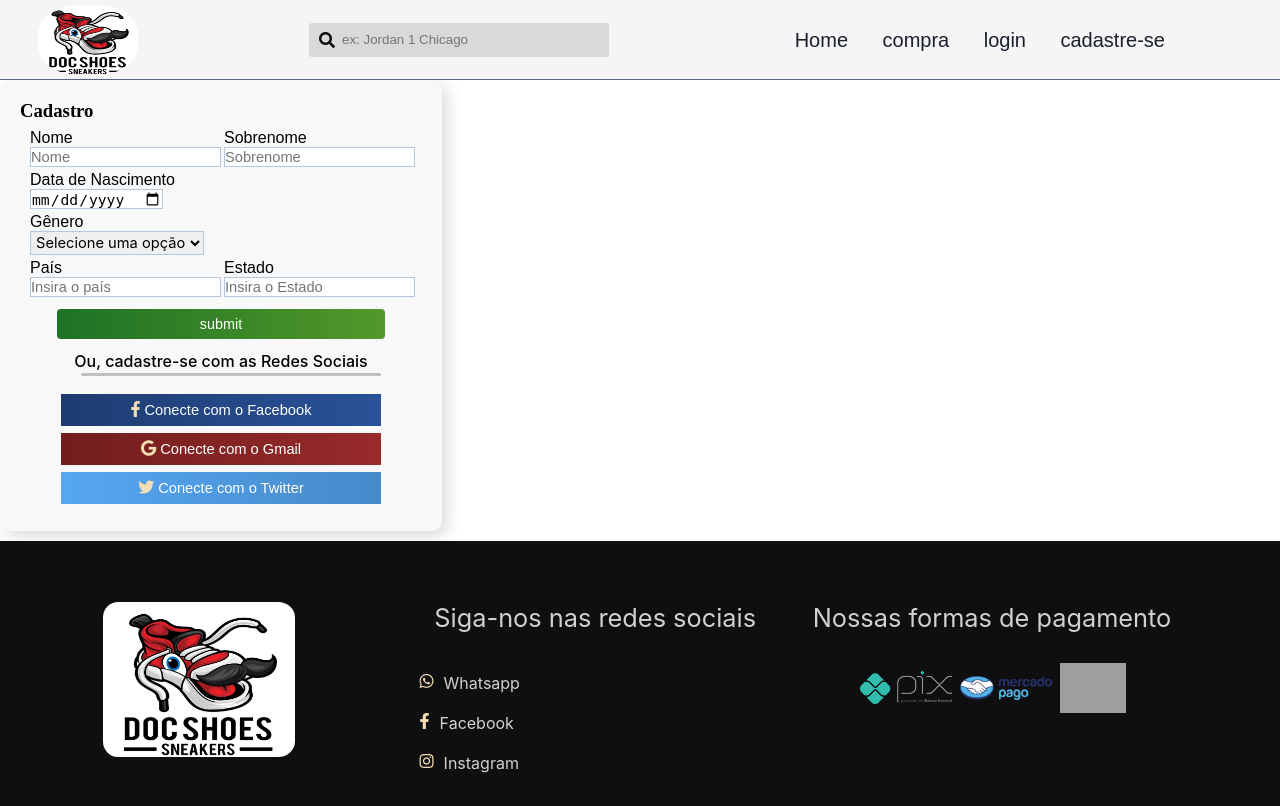
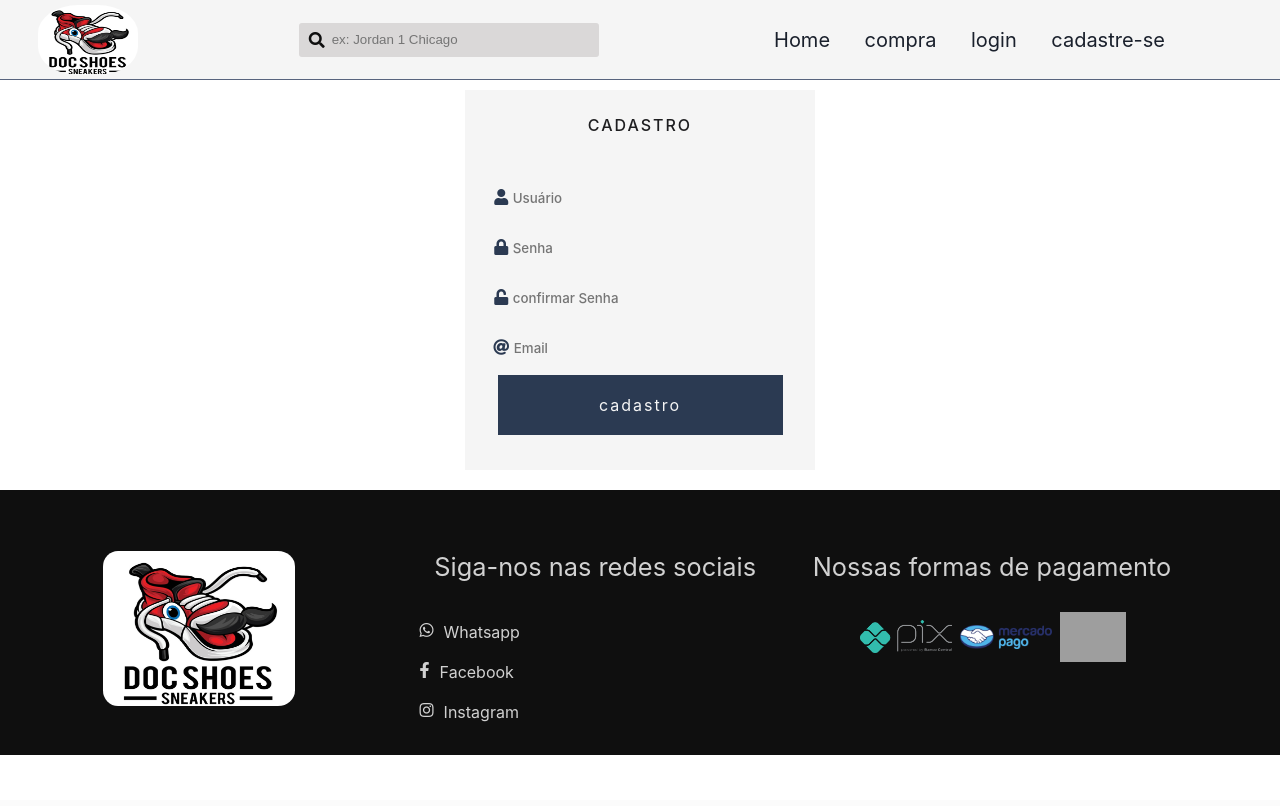
Before and after one commit to quilantera/TrabalhoappWeb, a Flask app: page /cadastro in a window 1280 px wide. After the commit the page ends 755 px from the top, so only its background shows below. Run offline with Flask 2, Linux system fonts and the light colour scheme; grey boxes are pictures that could not be loaded.

Commit message:
BD criado e tela de cadastro/login (ainda nao funcionando)

```diff
--- a/app/controllers/default.py
+++ b/app/controllers/default.py
@@ -1,18 +1,23 @@
 from app import app
 from flask import Flask, render_template, request
+
 @app.route('/index')
 @app.route('/')
 def index():
     return render_template('index.html')
 
-@app.route('/cadastro')
+@app.route('/cadastro', methods = ['GET', 'POST'])
 def cadastro():
     return render_template('cadastro.html')
-@app.route('/result', methods = ['POST', 'GET'])
+@app.route('/result')
 def result():
-    if request.method == 'POST':
-        result = request.form
+
+
     return render_template ('result.html', result = result )
+
+@app.route('/login')
+def login():
+    return render_template('login.html')
 
 @app.route('/produtos')
 def produtos():
--- /dev/null
+++ b/app/db.py
@@ -0,0 +1,3 @@
+from flask_sqlalchemy import SQLAlchemy
+
+db= SQLAlchemy()
--- /dev/null
+++ b/app/ma.py
@@ -0,0 +1,3 @@
+from flask_marshmallow import Marshmallow
+
+ma = Marshmallow()
--- /dev/null
+++ b/app/static/css/login.css
@@ -0,0 +1,64 @@
+section{
+align-items: center;
+justify-content: center;
+display:flex;
+}
+
+
+.div-login{
+    margin:10px;
+    padding:25px;
+    background-color:whitesmoke;
+    text-align: center;
+    width:350px;
+}
+.div-login h1{
+    font-size: 12pt;
+    letter-spacing:2px;
+    font-weight: 500;
+    font-family:-apple-system, BlinkMacSystemFont, 'Segoe UI', Roboto, Oxygen, Ubuntu, Cantarell, 'Open Sans', 'Helvetica Neue', sans-serif;
+    color:rgb(30, 30, 32);
+    text-overflow: initial;
+}
+.form-login{
+    margin-top:40px;
+    margin-bottom: 10px;
+}
+.space-input i{
+    color:rgb(43, 58, 82) ;
+}
+.input-text{
+    height: 40px;
+    width: 90%;
+    background:none;
+    border:none;
+    font-family: -apple-system, BlinkMacSystemFont, 'Segoe UI', Roboto, Oxygen, Ubuntu, Cantarell, 'Open Sans', 'Helvetica Neue', sans-serif;
+    font-weight: 500;
+    color:rgb(12, 12, 12);
+    margin-top:3px;
+    margin-bottom: 10px;
+
+}
+.space-input{
+height: 40px;
+width: 90%;
+background:none;
+border:none;
+font-family: -apple-system, BlinkMacSystemFont, 'Segoe UI', Roboto, Oxygen, Ubuntu, Cantarell, 'Open Sans', 'Helvetica Neue', sans-serif;
+font-weight: 400;
+color:rgb(110, 109, 107);
+margin-top:3px;
+margin-bottom: 10px;
+}
+.input-submit{
+    font-size: 12pt;
+    font-weight: 400;
+    letter-spacing:2px;
+    font-family:-apple-system, BlinkMacSystemFont, 'Segoe UI', Roboto, Oxygen, Ubuntu, Cantarell, 'Open Sans', 'Helvetica Neue', sans-serif;
+    color:whitesmoke;
+    background:rgb(43, 58, 82) ;
+    text-overflow: initial;
+    width: 95%;
+    height: 60px;
+    border:none;
+}
--- a/app/static/css/style.css
+++ b/app/static/css/style.css
@@ -183,133 +183,7 @@ border-radius: 4px;
     font-family: "Poppins", sans-serif;
     font-weight: 400;
 }
-/*section h1{
-    text-align: center;
-    font-family: "Poppins", sans-serif;
-    font-weight: 700;
-    font-size:23pt;
-    margin:0;
-    position: relative;
-}
-section h1::before{
-    content:"";
-    position:absolute;
-    height: 3px;
-    width: 340px;
-    bottom: -5px;
-    left: 17px;
-    border-radius:10px;
-    background-color:silver;
-}*/
-.formulario > div{
-margin:2px;
-display: flex;
-}
-.campoForm{
-margin-left:3px;
-}
-.boxTexto{
-    font-size: 11pt;
-    height: 20px;
-    border-style: solid;
-    border-width: 1px;
-    border-color:rgb(181, 200, 219);
-}
-.combobox{
-    font-size: 11pt;
-    font-family: -apple-system, BlinkMacSystemFont, 'Segoe UI', Roboto, Oxygen, Ubuntu, Cantarell, 'Open Sans', 'Helvetica Neue', sans-serif;
-    font-weight: 400;
-    padding:1px;
-    border-style: solid;
-    border-width: 1px;
-    border-color:rgb(181, 200, 219);
-}
-p{
-margin:0;
-padding:0;
-}
-#formenviar{
-    display: flex;
-    justify-content: center;
-}
-#enviar{
-    margin-top: 0.5rem;
-    padding:0.2rem;
-    background: linear-gradient(to right,#1e7225,#52982a);
-    font-size: 0.9rem;
-    font-weight: 500;
-    width: 20.5rem;
-    height: 30px;
-    color:white;
-    border-radius: 4px;
-    border-style:none;
-    font-family: inherit;
-    cursor:pointer;
-    border-width:2px;
-    transition: all .2s ease-in-out;
-    transform-origin: left;
-}
-#enviar:hover{
-    letter-spacing: 1px;
 
-}
-a{
-    color:white;
-    font-family:"Poppins", sans-serif;
-    text-decoration: none;
-    font-size:11pt;
-    padding: 0;
-    margin:0;
-}
-#face{
-    padding:7px;
-    margin-bottom:7px;
-    text-align: center;
-    background: linear-gradient(to right,#1e3c72,#2a5298);
-
-}
-
-#gmail{
-    padding:7px;
-    margin-bottom:7px;
-    text-align: center;
-    background: linear-gradient(to right,#721e1e,#982a2a);
-}
-#twitter{
-    width: 20rem;
-    padding:7px;
-    margin-bottom:7px;
-    text-align: center;
-    background: linear-gradient(to right,#56a7f2,#468aca);
-}
-
-.redes{
-    display: grid;
-    margin-top:10px;
-    justify-content: center;
-}
-.redes p{
-    margin-bottom:23px;
-    text-align: center;
-    font-weight: 500;
-    font-family: -apple-system, BlinkMacSystemFont, 'Segoe UI', Roboto, Oxygen, Ubuntu, Cantarell, 'Open Sans', 'Helvetica Neue', sans-serif;
-    position:relative;
-
-
-}
-.redes p::before{
-    content:"";
-    position:absolute;
-    height: 3px;
-    width: 300px;
-    bottom: -5px;
-    left: 20px;
-    border-radius:10px;
-    background-color:silver;
-}
-i{
-    color:wheat;
-}
  /* footer */
 
 footer {
--- a/app/templates/base.html
+++ b/app/templates/base.html
@@ -6,7 +6,7 @@
     <meta name="viewport" content="width=device-width, initial-scale=1.0">
     <link rel="stylesheet" href="{{ url_for('static', filename='css/style.css')}}">
     <link rel="stylesheet" href="https://use.fontawesome.com/releases/v5.15.3/css/all.css" integrity="sha384-SZXxX4whJ79/gErwcOYf+zWLeJdY/qpuqC4cAa9rOGUstPomtqpuNWT9wdPEn2fk" crossorigin="anonymous">
-    <title>{% block title %}QGAGames{% endblock %} </title>
+    <title>{% block title %}DocShoes{% endblock %} </title>
 </head>
 <body>
     <header class="menu-bar">
@@ -32,10 +32,10 @@
                     <a href="produtos">compra</a>
                 </li>
                 <li>
-                    <a href="cadastro">login</a>
+                    <a href="login">login</a>
                 </li>
                 <li>
-                <a href="#"><div class="btn-cadastrar"><p>cadastre-se</p></div></a>
+                <a href="cadastro"><div class="btn-cadastrar"><p>cadastre-se</p></div></a>
                 </li>
             </ul>
         </div>
--- a/app/templates/cadastro.html
+++ b/app/templates/cadastro.html
@@ -2,83 +2,29 @@
 
     {%block title%} {{super()}} - Cadastro{%endblock%}
     {%block content%}
-    <section>
-        <div class="painel">
-            <h1>Cadastro</h1>
-            <form class="formulario" action='http://127.0.0.1:5000/result' method="POST">
-            <div>
-                <div class="campoForm">
-                    <p> Nome </p>
-                <input type="text" name="nome"
-                placeholder="Nome"
-                5 minlength="5"
-                6 maxlength="30"
-                class="boxTexto">
-                </div>
-                <div class="campoForm">
-                    <p> Sobrenome</p>
-                    <input type="text" name="sobrenome"
-                    placeholder="Sobrenome"
-                    5 minlength="5"
-                    6 maxlength="30"
-                    class="boxTexto">
-                </div>
+    <link rel="stylesheet" href="{{ url_for('static', filename='css/login.css')}}">
+    <div class="div-login">
+        <h1> CADASTRO</h1>
+        <form action="" class="form-login">
+            <div class="space-input">
+                <i class="fas fa-user"></i>
+                <input type="text" class="input-text" name=" user" placeholder="Usuário" >
             </div>
-            <div>
-                <div class="campoForm">
-                <p> Data de Nascimento</p>
-                <input type="date" name="nome" class="boxTexto">
-                </div>
-            </div>
-            <div>
-                <div class="campoForm">
-                <p>Gênero</p>
-                <select name="genero" class="combobox" >
-                    <option>Selecione uma opção</option>
-                    <option>Masculino</option>
-                    <option>Feminino</option>
-                    <option>Outro</option>
-                    <option>prefiro não dizer</option>
-                    </select>
-                </div>
-            </div>
-            <div>
-                <div class="campoForm">
-                    <p>País</p>
-                    <input type="text" name="pais"
-                    placeholder="Insira o país"
-                    minlength="5"
-                    maxlength="30"
-                    class="boxTexto">
-                </div>
-                <div class="campoForm">
-                    <p>Estado</p>
-                    <input type="text" name="estado"
-                    placeholder="Insira o Estado"
-                    minlength="5"
-                    maxlength="30"
-                    class="boxTexto">
-                </div>
-            </div>
-            <div id="formenviar">
-                <input type="submit" value="submit" id="enviar">
-            </div>
-            </form>
-            <div class="redes">
-                <p> Ou, cadastre-se com as Redes Sociais</p>
-                <div id="face">
-                    <i class="fab fa-facebook-f"></i>
-                    <a href="#">Conecte com o Facebook</a>
-                </div>
-                <div id="gmail">
-                    <i class="fab fa-google"></i>
-                    <a href="#">Conecte com o Gmail</a>
-                </div>
-                <div id="twitter">
-                    <i class="fab fa-twitter"></i>
-                    <a href="#">Conecte com o Twitter</a>
-                </div>
-            </div>
-        </div>
-    </section>
+          <div class ="space-input">
+            <i class="fas fa-lock"></i>
+            <input type="password" class="input-text" name="password" placeholder="Senha" >
+          </div>
+          <div class ="space-input">
+            <i class="fas fa-unlock"></i>
+            <input type="password" class="input-text" name="confirm-password" placeholder="confirmar Senha" >
+          </div>
+          <div class ="space-input">
+            <i class="fas fa-at"></i>
+            <input type="email" class="input-text" name="email" placeholder="Email" >
+          </div>
+
+                <input type="submit" class="input-submit" name="submit" value="cadastro">
+        </form>
+    </div>
+
     {% endblock %}
--- a/run.py
+++ b/run.py
@@ -1,3 +1,7 @@
 from app import app
+from app.db import db
+from app.ma import ma
 if __name__ == '__main__':
+    db.init_app(app)
+    ma.init_app(app)
     app.run ( debug = True )
```
Also changed, not shown: app/__init__.py (+11 -0 lines), app/models/tables.py (+28 -6 lines), app/schemas/tables.py (added, +7 -0 lines), app/templates/login.html (added, +22 -0 lines), app/schemas/__init__.py (added), app/storage.db (added).
